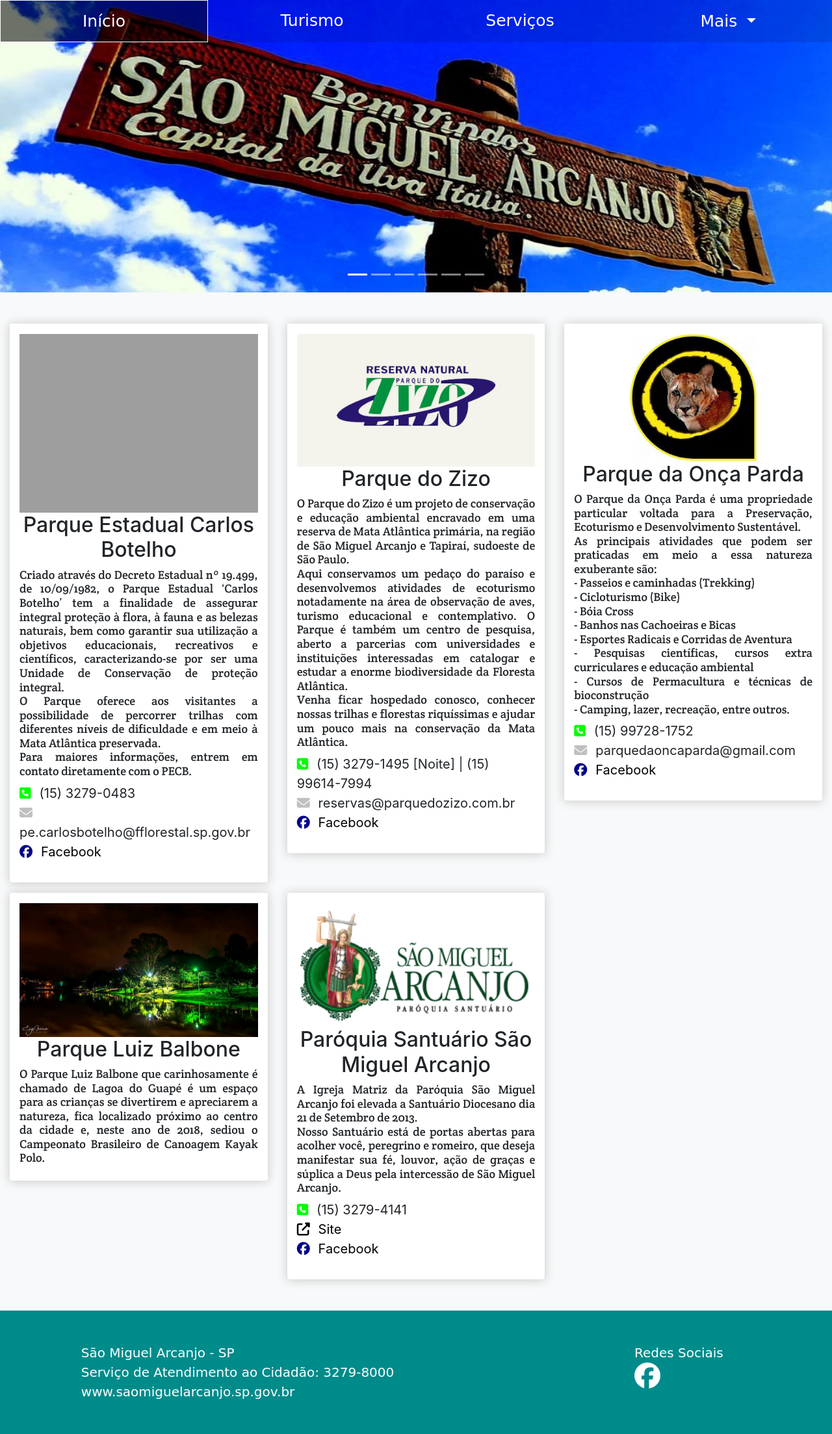
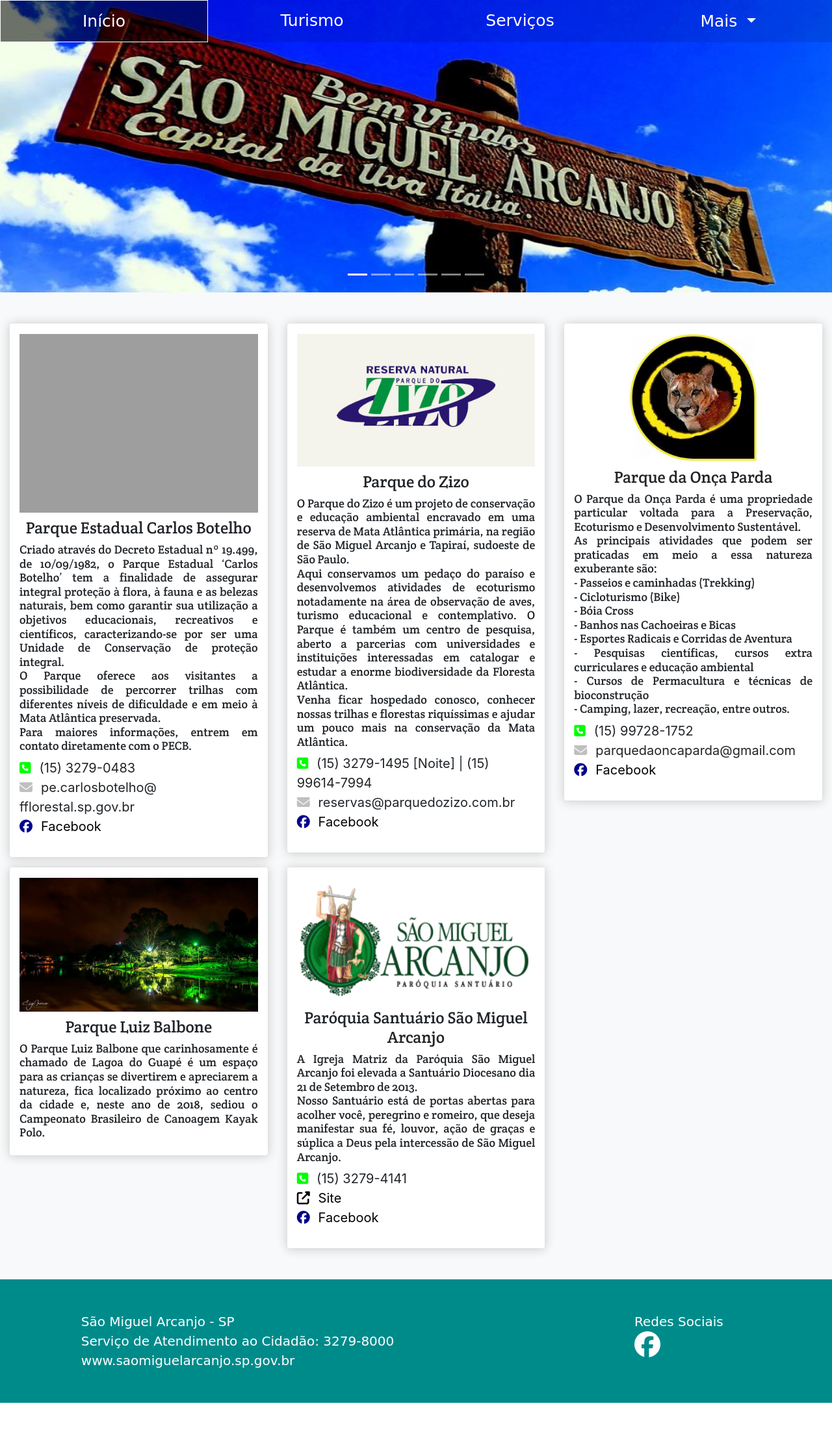
Before and after one commit to luanvmendes/CursoIntroWeb, a PHP site: page /pg/turismo.php in a window 1280 px wide. Shown: the whole page at 65% size. After the commit the page ends 2159 px from the top, so only its background shows below. Run offline with PHP 8.4, Linux system fonts and the light colour scheme; some libraries are stand-ins or nearby versions; some web fonts are replaced; grey boxes are pictures that could not be loaded.

Commit message:
Ajuste fontes

```diff
--- a/PortalSMA/css/estilo.css
+++ b/PortalSMA/css/estilo.css
@@ -15,6 +15,9 @@
 	}
 	body{
 		background-color: darkcyan !important;
+	}
+	h2, h3, h4 {
+		font-family: 'Crete Round', serif;
 	}
 	.topo{
 		width: 100%;
@@ -86,14 +89,10 @@
 		font-size: 40px;
 	}
 	.intro h3{
-		font-family: 'Crete Round', serif;
 		font-weight: normal;
 		font-size: 20px;
 	}
 	/*EVENTOS*/
-	.eventos h2, .eventos h4, .onibus h2, .onibus h3, .onibus h4, .links-uteis h2, .agenda .btn{
-		font-family: 'Crete Round', serif;
-	}
 	.modal.fade.show {
 		padding-right: unset !important;
 	}
@@ -172,6 +171,10 @@
 	.container.rounded, .container-fluid.rounded{
 		box-shadow: 0 1px 15px 1px #ccc;
 	}
+	.quadro h2 {
+		font-size: 25px;
+		margin-top: .5rem;
+	}
 	.quadro ul li{
 		display: block;
 		font-size: 20px;
@@ -181,7 +184,6 @@
 		color: black;
 	}
 	.quadro h3{
-		font-family: 'Crete Round', serif;
 		font-size: 18px;
 	}
 	.quadro .fa{
@@ -215,7 +217,6 @@
 		align-self: center;
 	}
 	.localizacao h2{
-		font-family: 'Crete Round', serif;
 		font-size: 18px;
 		font-weight: normal;
 	}
--- a/PortalSMA/pg/local.php
+++ b/PortalSMA/pg/local.php
@@ -4,7 +4,6 @@
 		<title>SÃO MIGUEL ARCANJO</title>
 		<meta charset="utf-8" />
 		<link type="image/png" href="../logo.png" rel="shortcut icon" />
-		<link rel="stylesheet" type="text/css" href="../css/estilo.css" />
 		<meta name="description" content="Página dedicada à cidade de São Miguel Arcanjo" />
 		<meta name="keywords" content="são miguel arcanjo, santuário, capital da uva" />
 		<meta name="author" content="Luan" />
@@ -14,6 +13,7 @@
 		<script src="https://cdnjs.cloudflare.com/ajax/libs/popper.js/1.12.9/umd/popper.min.js"></script>
 		<script src="https://maxcdn.bootstrapcdn.com/bootstrap/4.0.0/js/bootstrap.min.js"></script>
 		<script src="https://use.fontawesome.com/8ecc1aa731.js"></script>
+		<link rel="stylesheet" type="text/css" href="../css/estilo.css" />
 	</head>
 	<body>
 		<?php include ("../includes/menu.html"); ?>
--- a/PortalSMA/pg/servicos.php
+++ b/PortalSMA/pg/servicos.php
@@ -4,7 +4,6 @@
 		<title>SÃO MIGUEL ARCANJO</title>
 		<meta charset="utf-8" />
 		<link type="image/png" href="../logo.png" rel="shortcut icon" />
-		<link rel="stylesheet" type="text/css" href="../css/estilo.css" />
 		<meta name="description" content="Página dedicada à cidade de São Miguel Arcanjo" />
 		<meta name="keywords" content="são miguel arcanjo, santuário, capital da uva" />
 		<meta name="author" content="Luan" />
@@ -14,6 +13,7 @@
 		<script src="https://cdnjs.cloudflare.com/ajax/libs/popper.js/1.12.9/umd/popper.min.js"></script>
 		<script src="https://maxcdn.bootstrapcdn.com/bootstrap/4.0.0/js/bootstrap.min.js"></script>
 		<script src="https://use.fontawesome.com/8ecc1aa731.js"></script>
+		<link rel="stylesheet" type="text/css" href="../css/estilo.css" />
 	</head>
 	<body>
 		<?php include ("../includes/menu.html"); ?>
@@ -86,7 +86,7 @@
 				<div class="row">
 					<div class="col-12">
 						<div class="container-fluid bg-white py-3 rounded">
-							<h2>Links Úteis</h2>
+							<h2 class="text-center">Links Úteis</h2>
 							<ul class="p-0">
 								<div class="row">
 									<div class="col-md-6 mb-3">
--- a/PortalSMA/pg/turismo.php
+++ b/PortalSMA/pg/turismo.php
@@ -4,7 +4,6 @@
 		<title>SÃO MIGUEL ARCANJO</title>
 		<meta charset="utf-8" />
 		<link type="image/png" href="../logo.png" rel="shortcut icon" />
-		<link rel="stylesheet" type="text/css" href="../css/estilo.css" />
 		<meta name="description" content="Página dedicada à cidade de São Miguel Arcanjo" />
 		<meta name="keywords" content="são miguel arcanjo, santuário, capital da uva, parque, preservação, fauna, flora, ecoturismo" />
 		<meta name="author" content="Luan" />
@@ -14,6 +13,7 @@
 		<script src="https://cdnjs.cloudflare.com/ajax/libs/popper.js/1.12.9/umd/popper.min.js"></script>
 		<script src="https://maxcdn.bootstrapcdn.com/bootstrap/4.0.0/js/bootstrap.min.js"></script>
 		<script src="https://use.fontawesome.com/8ecc1aa731.js"></script>
+		<link rel="stylesheet" type="text/css" href="../css/estilo.css" />
 	</head>
 	<body>
 		<?php include ("../includes/menu.html"); ?>
@@ -31,7 +31,7 @@
 							</h3>
 							<ul class="p-0">
 								<li><i class="fa fa-phone-square" aria-hidden="true"></i> (15) 3279-0483</li>
-								<li><i class="fa fa-envelope" aria-hidden="true"></i> pe.carlosbotelho@fflorestal.sp.gov.br</li>
+								<li><i class="fa fa-envelope" aria-hidden="true"></i> pe.carlosbotelho@<wbr>fflorestal.sp.gov.br</li>
 								<li><a href="https://www.facebook.com/PECB-Parque-Estadual-Carlos-Botelho-237591209642916/" target="_blank"><i class="fa fa-facebook-official" aria-hidden="true"></i> Facebook</a></li>
 							</ul>
 						</div>
@@ -46,7 +46,7 @@
 							</h3>
 							<ul class="p-0">
 								<li><i class="fa fa-phone-square" aria-hidden="true"></i> (15) 3279-1495 [Noite] | (15) 99614-7994</li>
-								<li><i class="fa fa-envelope" aria-hidden="true"></i> reservas@parquedozizo.com.br</li>
+								<li><i class="fa fa-envelope" aria-hidden="true"></i> reservas@<wbr>parquedozizo.com.br</li>
 								<li><a href="https://www.facebook.com/parquedozizo/" target="_blank"><i class="fa fa-facebook-official" aria-hidden="true"></i> Facebook</a></li>
 							</ul>
 						</div>
@@ -69,7 +69,7 @@
 							</h3>
 							<ul class="p-0">
 								<li><i class="fa fa-phone-square" aria-hidden="true"></i> (15) 99728-1752</li>
-								<li><i class="fa fa-envelope" aria-hidden="true"></i> parquedaoncaparda@gmail.com</li>
+								<li><i class="fa fa-envelope" aria-hidden="true"></i> parquedaoncaparda@<wbr>gmail.com</li>
 								<li><a href="https://pt-br.facebook.com/parquedaoncaparda/" target="_blank"><i class="fa fa-facebook-official" aria-hidden="true"></i> Facebook</a></li>
 							</ul>
 						</div>
```
